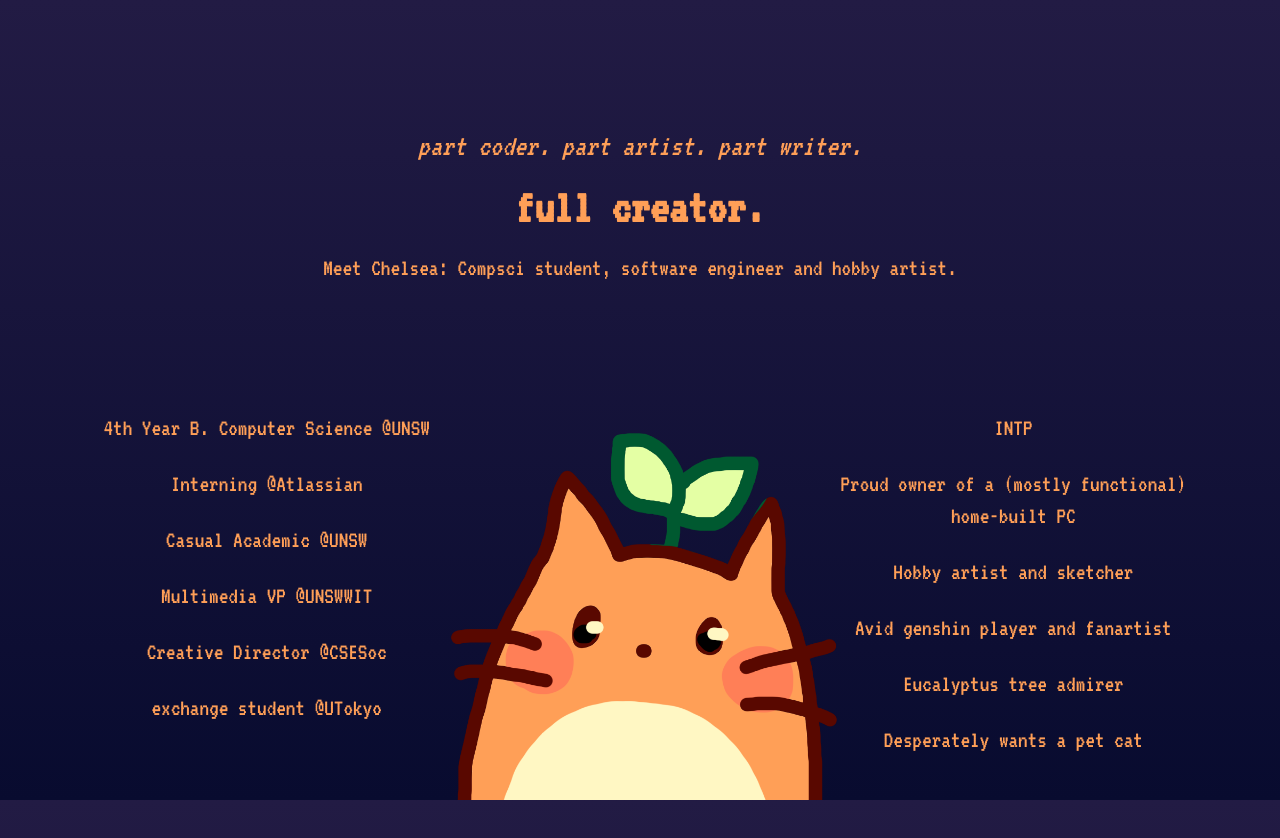
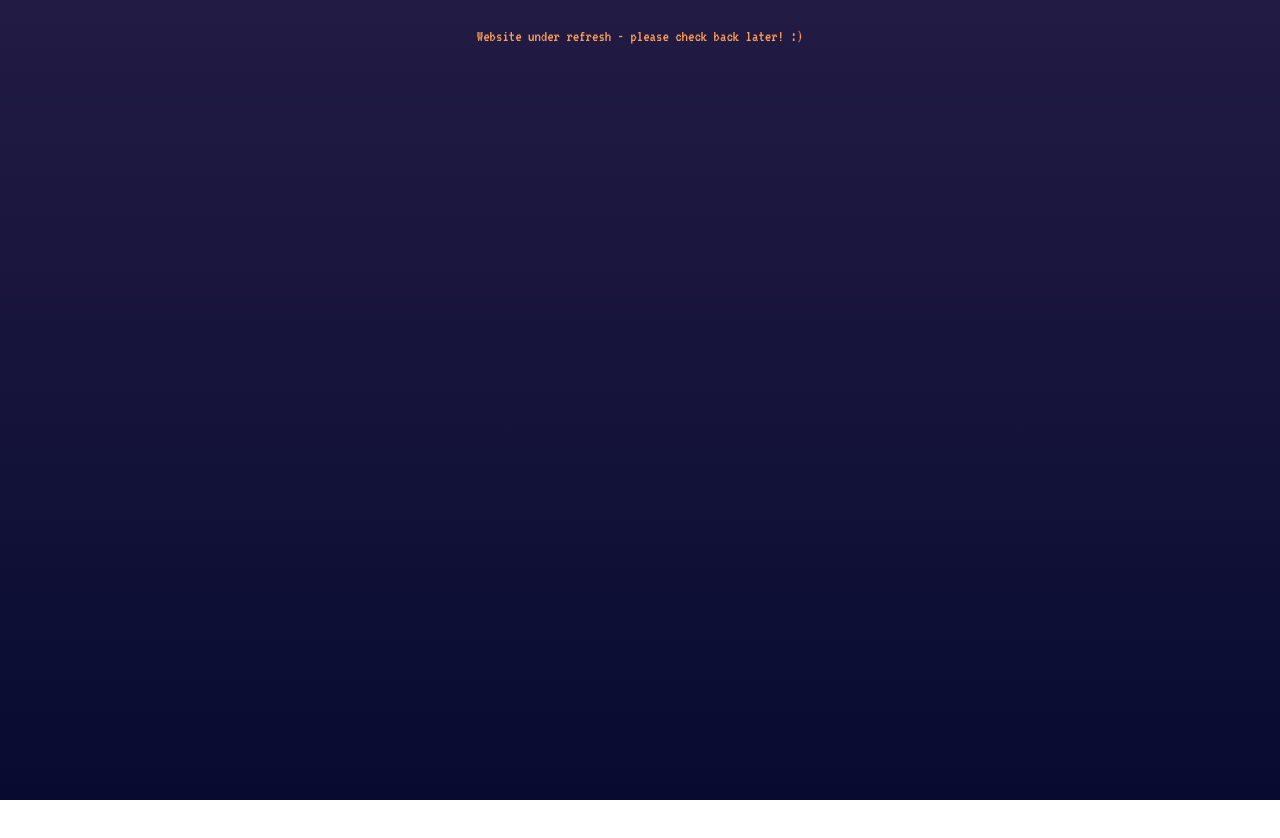
Before and after one commit to chelffey/about-chelffey, a React (Create React App) app: page / in a window 1280 px wide. Shown: the top 838 px of the page. After the commit the page ends 800 px from the top, so only its background shows below. Built offline with nearby package versions, Linux system fonts and the light colour scheme.

Commit message:
clearing home page

```diff
--- a/src/pages/Home.js
+++ b/src/pages/Home.js
@@ -4,46 +4,8 @@ export default class Home extends React.Component {
   render() {
     return (
       <div className="h-screen">
-        <div className="py-32">
-          <h2 className="text-3xl italic pb-5">
-            part coder. part artist. part writer.
-          </h2>
-          <h2 className="text-5xl font-bold pb-5">full creator.</h2>
-          <p className="text-2xl">
-            Meet Chelsea: Compsci student, software engineer and hobby artist.
-          </p>
-        </div>
-        <div className="grid grid-cols-3 content-center px-20 pb-36 [&>*]:text-2xl">
-          <div>
-            <ul className="[&>*]:pb-6">
-              <li>4th Year B. Computer Science @UNSW</li>
-              <li>Interning @Atlassian</li>
-              <li>Casual Academic @UNSW</li>
-              <li>Multimedia VP @UNSWWIT</li>
-              <li>Creative Director @CSESoc</li>
-              <li>exchange student @UTokyo</li>
-            </ul>
-          </div>
-          <div></div>
-          <div>
-            <ul className="[&>*]:pb-6">
-              {/* additional details on hover  */}
-              <li>INTP</li>
-              <li>Proud owner of a (mostly functional) home-built PC</li>
-              <li>Hobby artist and sketcher</li>
-              <li>Avid genshin player and fanartist</li>
-              <li>Eucalyptus tree admirer</li>
-              <li>Desperately wants a pet cat</li>
-            </ul>
-          </div>
-        </div>
-        <div className="mx-auto bottom-0 fixed w-screen h-2/4">
-          <img
-            className="mx-auto h-full"
-            src={require("../images/cat-logo.png")}
-            alt="cat logo"
-          />
-        </div>
+        <br/>
+        Website under refresh - please check back later! :)
       </div>
     );
   }
```
